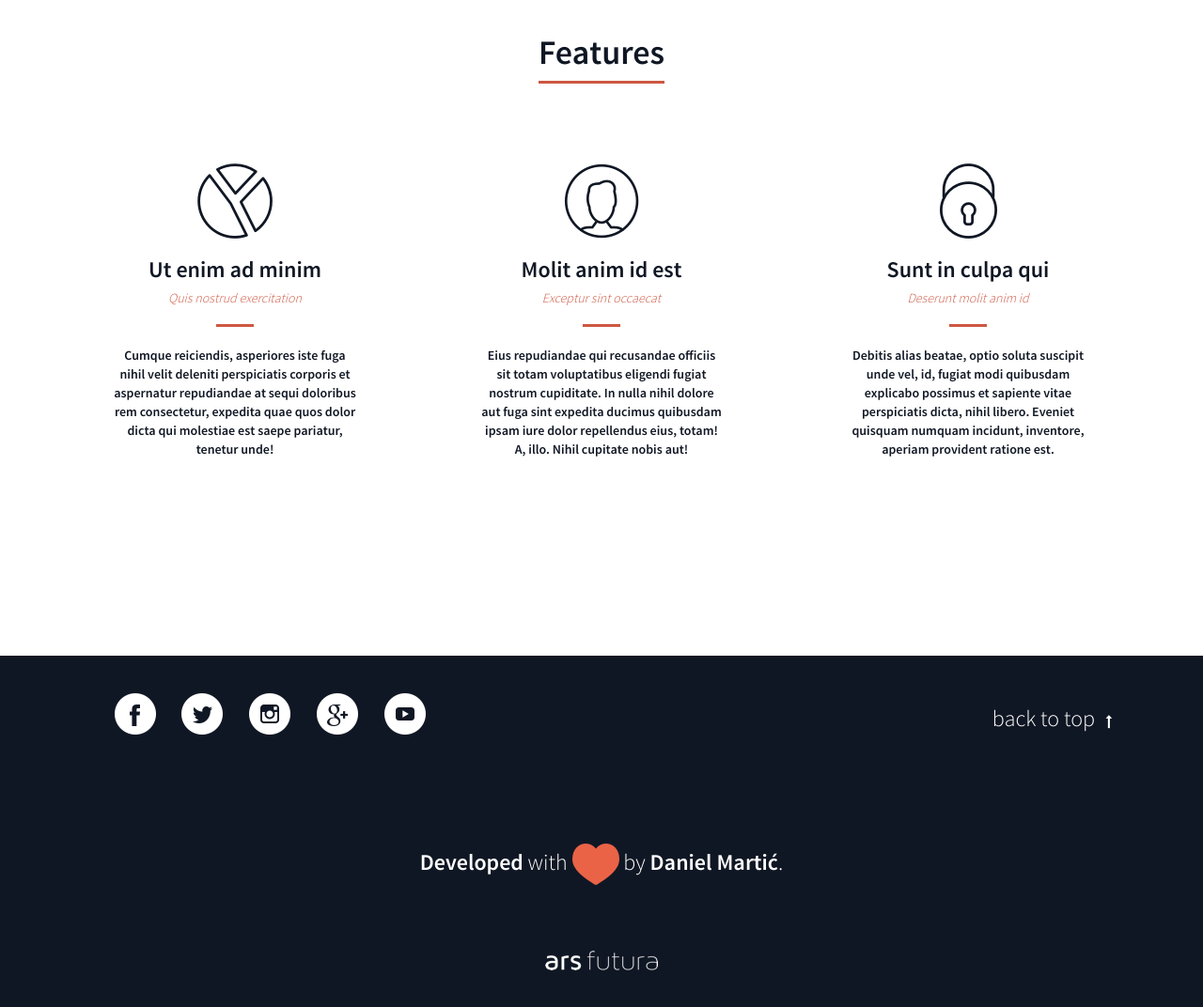
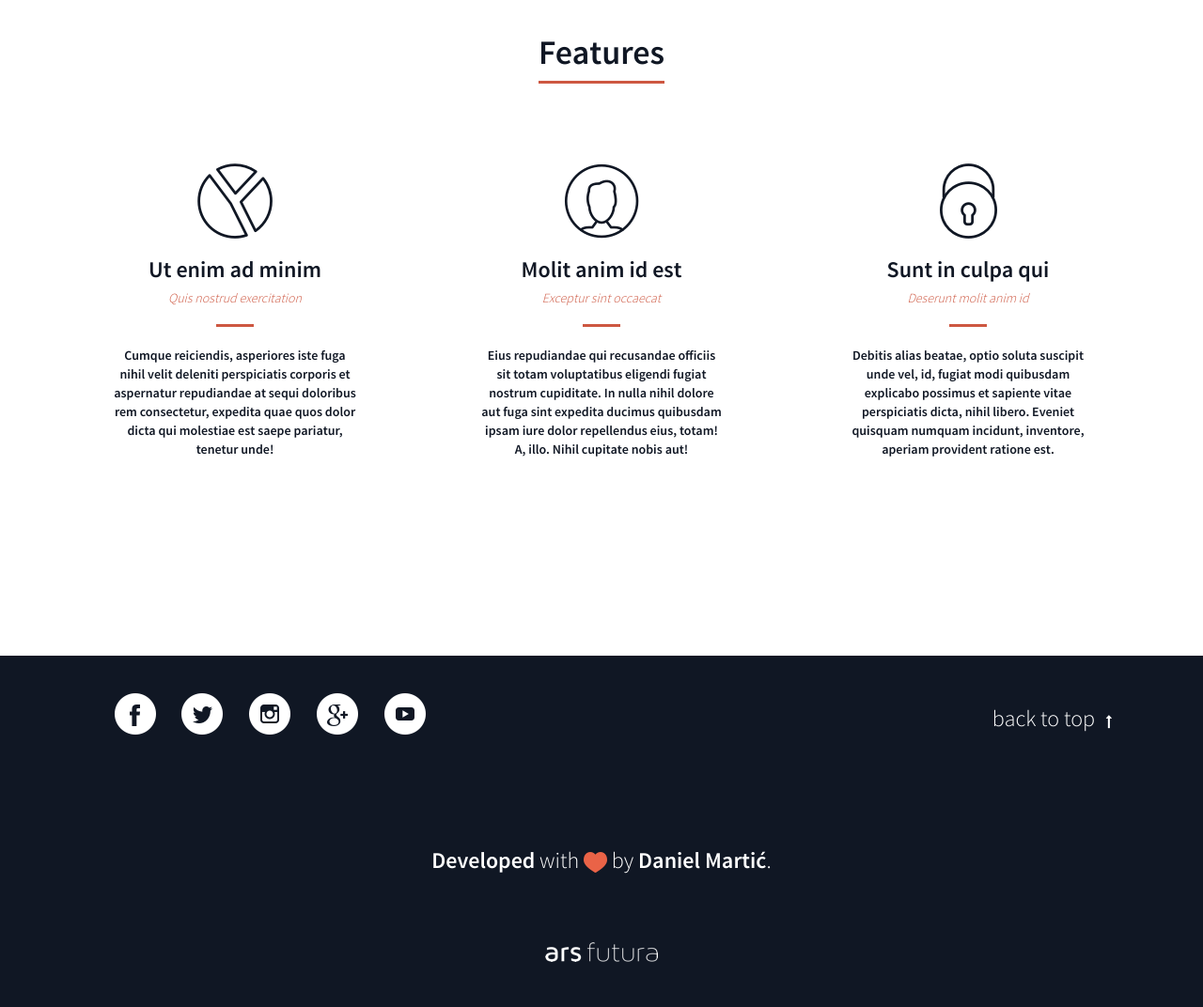
Before and after one commit to dmartic/arsfutura-task, a plain HTML site: page index.html in a window 1280 px wide. Shown: the part 739-1811 px from the top of the page at 94% size. Drawn offline with Linux system fonts and the light colour scheme.

Commit message:
retina bugfix for heart icon

```diff
--- a/less/styles.less
+++ b/less/styles.less
@@ -360,6 +360,12 @@ footer {
   margin-top: 105px;
 }
 
+/* Heart icon */
+.pulse {
+    width: 25px;
+    height: 22px;
+}
+
 /*arsfutura logo*/
 .logo-footer {
   display: block;
```
Also changed, not shown: css/styles.css.
